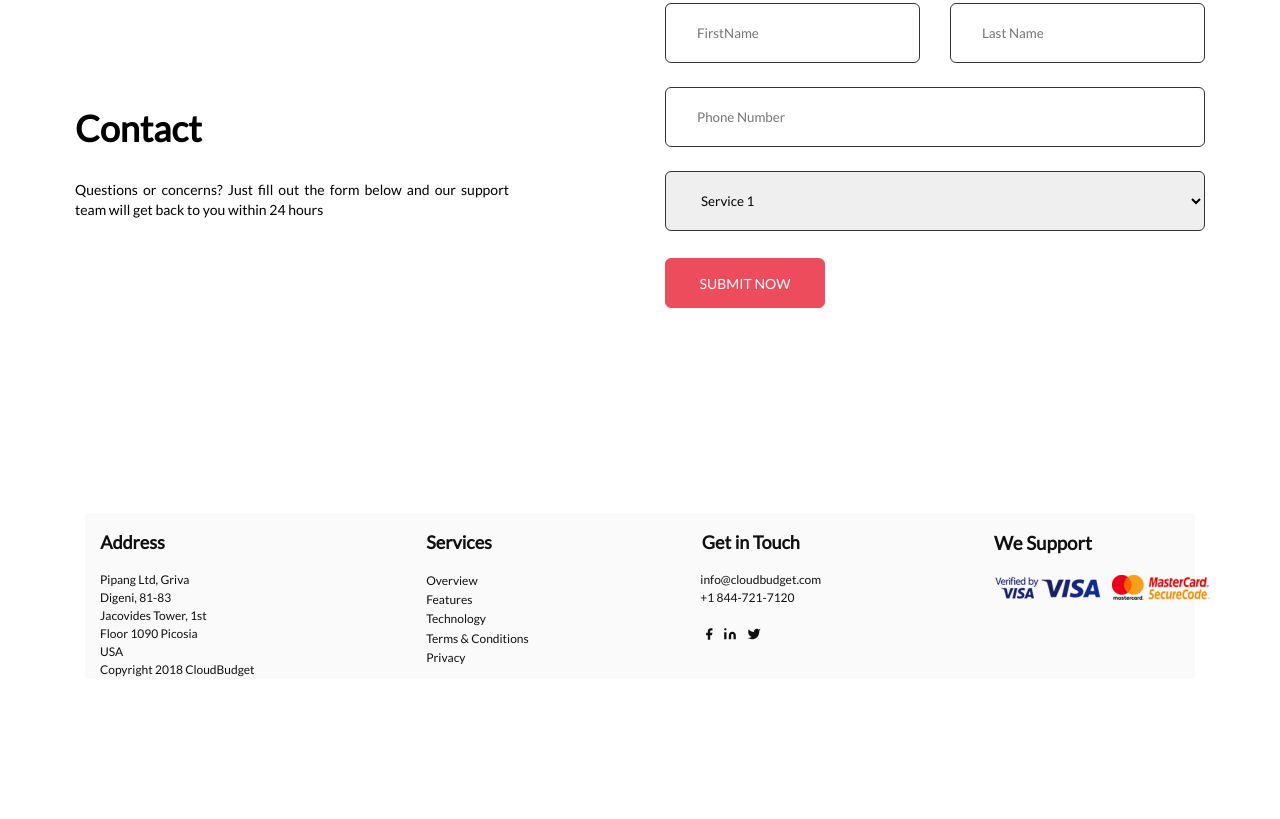
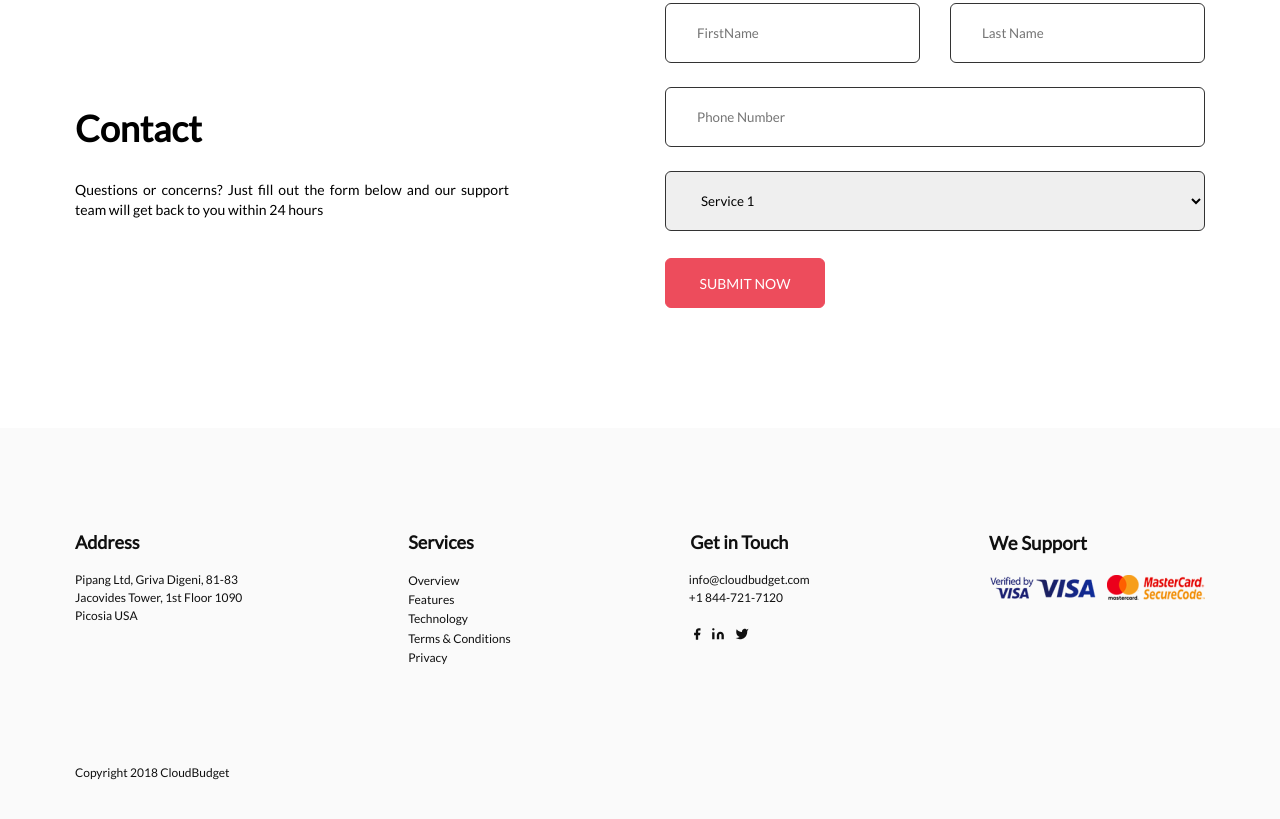
Before and after one commit to CoreSloe/Cursor-HW, a plain HTML site: page HW4/index.html in a window 1280 px wide. Shown: the part 621-1440 px from the top of the page. Before the commit the page ends 1385 px from the top, so only its background shows below. Drawn offline with Linux system fonts and the light colour scheme.

Commit message:
footer fixed

```diff
--- a/HW4/index.html
+++ b/HW4/index.html
@@ -93,13 +93,13 @@
     <footer>
       <section class="section_3">
         <div class="wrapper">
-          <div class="container_footer">
           <div class="footer_div1">
             <h3 class="Address">Address</h3>
             <div class="wrap_text">
-                <span>Pipang Ltd, Griva Digeni,</span>
-                <span>81-83 Jacovides Tower, 1st Floor</span>
-                <span>1090 Picosia USA</span>
+              <address>
+                Pipang Ltd, Griva Digeni, 81-83 Jacovides Tower, 1st Floor 1090
+                Picosia USA
+              </address>
             </div>
             <div class="Copyright">
               <span class="copy">Copyright 2018 CloudBudget</span>
@@ -109,27 +109,27 @@
             <h3 class="Services">Services</h3>
             <div class="menu">
               <ul>
-                  <li>Overview</li>
-                  <li>Features</li>
-                  <li>Technology</li>
-                  <li>Terms & Conditions</li>
-                  <li>Privacy</li>
+                <li><a href="#">Overview</a></li>
+                <li><a href="#">Features</a></li>
+                <li><a href="#">Technology</a></li>
+                <li><a href="#">Terms & Conditions</a></li>
+                <li><a href="#">Privacy</a></li>
               </ul>
             </div>
           </div>
           <div class="footer_div3">
             <h3 class="Get_in">Get in Touch</h3>
             <div class="wrap_text">
-                <span>info@cloudbudget.com</span>
-                <span>+1 844-721-7120</span>
+              <span
+                ><a href="mailto:info@cloudbudget.com"
+                  >info@cloudbudget.com</a
+                ></span
+              >
+              <span><a href="tel:+1 844-721-7120">+1 844-721-7120</a></span>
             </div>
             <div class="three_logos">
               <a href="#">
-                  <img
-                    class="fb"
-                    src="./Photo/Vector.svg"
-                    alt="Facebook icon"
-                  />
+                <img class="fb" src="./Photo/Vector.svg" alt="Facebook icon" />
               </a>
               <a href="#">
                 <img
@@ -154,7 +154,6 @@
             </span>
           </div>
         </div>
-        </div>
       </section>
     </footer>
   </body>
--- a/HW4/style.css
+++ b/HW4/style.css
@@ -181,17 +181,8 @@ h2 {
 }
 
 footer {
-  padding: 85px 85px;
-}
-
-.section_3 {
-  background: #fafafa;
-}
-
-.container_footer {
-  display: flex;
-  justify-content: space-between;
-  align-items: flex-start;
+  padding: 85px 0;
+  background-color: #fafafa;
 }
 
 .footer_div1 {
@@ -204,15 +195,17 @@ footer {
 }
 
 .Address {
-  width: 65px;
-  height: 22px;
-  font-family: "Lato";
-  font-style: normal;
-  font-weight: 700;
   font-size: 18px;
   line-height: 22px;
-  text-align: center;
   color: #101010;
+}
+
+address {
+  text-decoration: none;
+  width: 200px;
+  font-size: 12px;
+  line-height: 150%;
+  font-style: normal;
 }
 
 .span1 {
@@ -226,7 +219,8 @@ footer {
   color: #101010;
 }
 
-.copyright {
+.Copyright {
+  margin-top: 141px;
   width: 155px;
   height: 14px;
   font-family: "Lato";
@@ -235,7 +229,6 @@ footer {
   font-size: 12px;
   line-height: 14px;
   color: #101010;
-  padding-bottom: 86px;
 }
 
 .footer_div2 {
@@ -268,6 +261,10 @@ footer {
   line-height: 160%;
   text-transform: capitalize;
   color: #101010;
+}
+
+.menu li:hover {
+  color: #ed4c5c;
 }
 
 li {
@@ -333,16 +330,21 @@ ul {
   color: #101010;
 }
 
-.footer_logo1 {
-  padding-left: 15px;
-}
-
 .footer_logo2 {
   padding-left: 15px;
 }
 
 .footer_logo3 {
   padding-left: 15px;
+}
+
+a {
+  text-decoration: none;
+  color: #101010;
+}
+
+a:hover {
+  color: #333333;
 }
 
 .card {
@@ -354,3 +356,8 @@ ul {
   margin-top: 15px;
   background: url(secure-p-1.png);
 }
+
+.section_3 > div {
+  display: flex;
+  justify-content: space-between;
+}
```
Lines whose indentation alone changed are shown as unchanged.
